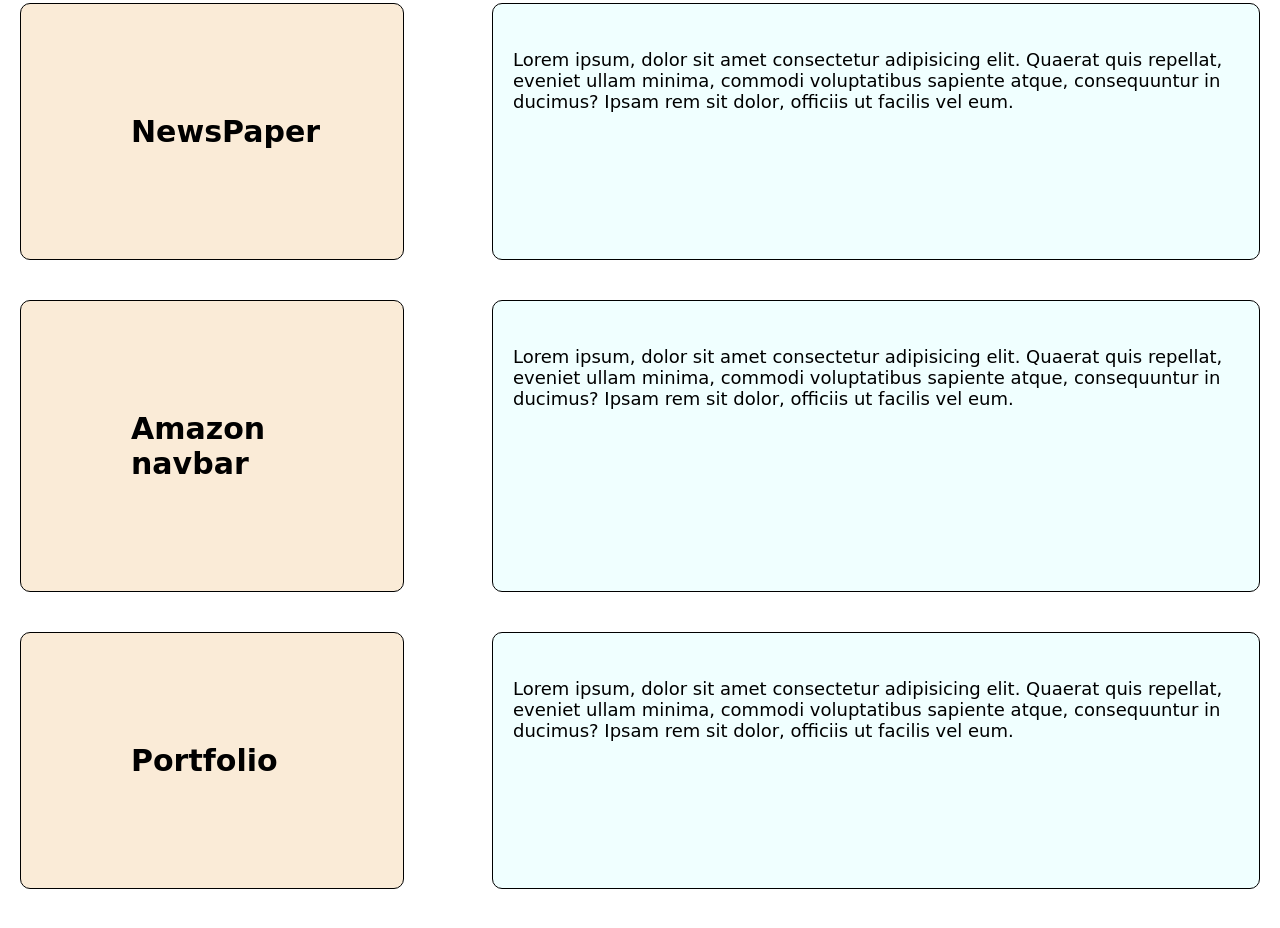
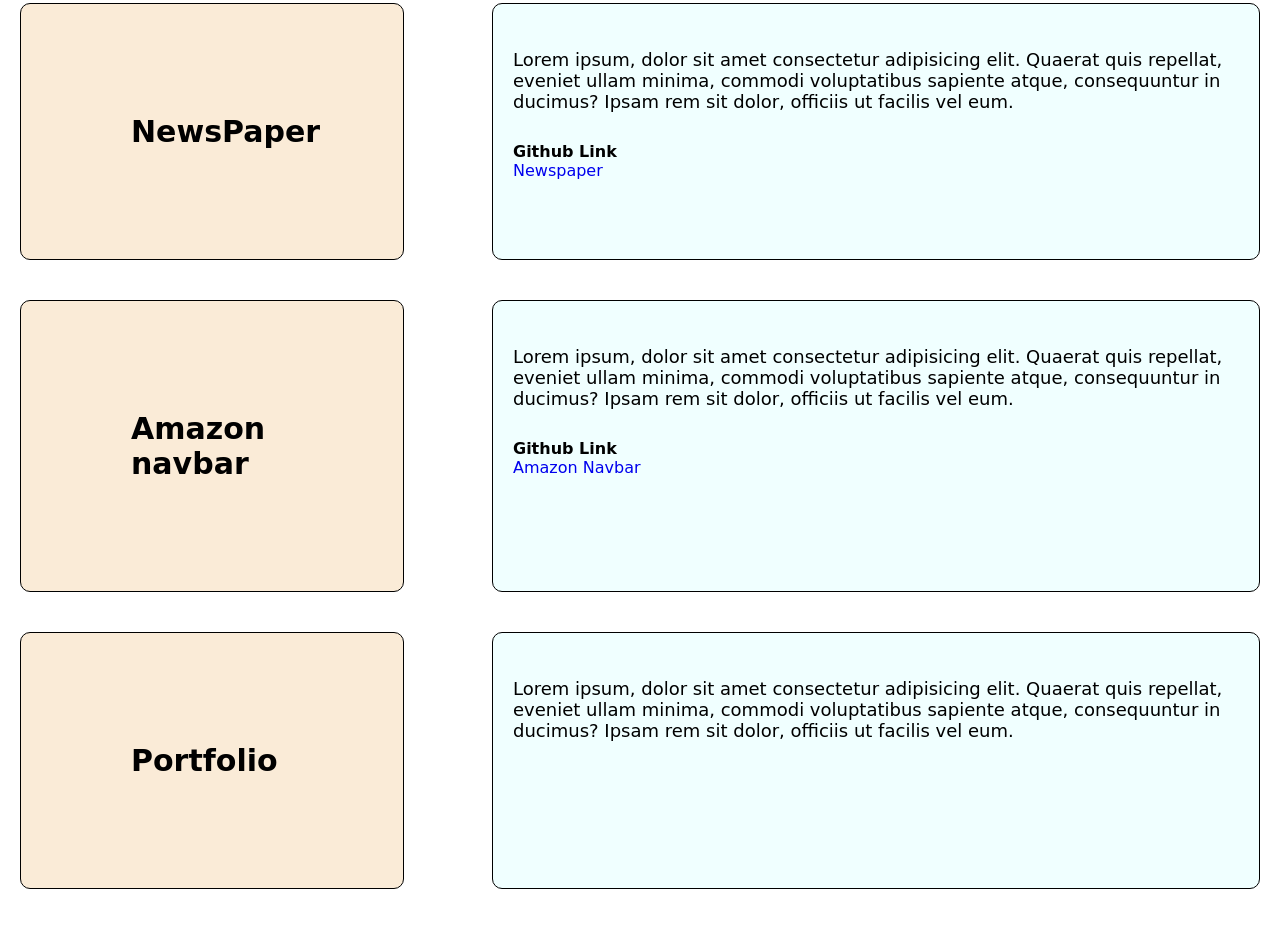
Before and after one commit to Adithyavinod003/portfolio, a plain HTML site: page index.html in a window 1280 px wide. Shown: the part 1603-2531 px from the top of the page. Drawn offline with Linux system fonts and the light colour scheme; a web font is replaced by a local one.

Commit message:
first commit

```diff
--- a/index.html
+++ b/index.html
@@ -79,6 +79,7 @@
             </div>
             <div class="discription-box">
                 <p>Lorem ipsum, dolor sit amet consectetur adipisicing elit. Quaerat quis repellat, eveniet ullam minima, commodi voluptatibus sapiente atque, consequuntur in ducimus? Ipsam rem sit dolor, officiis ut facilis vel eum.</p>
+                <h4>Github Link</h4><a href="https://github.com/Adithyavinod003/newspaper">Newspaper</a>
             </div>
         </div>
         <div class="container2">
@@ -87,6 +88,7 @@
                 </div>
                 <div class="discription-box1">
                     <p>Lorem ipsum, dolor sit amet consectetur adipisicing elit. Quaerat quis repellat, eveniet ullam minima, commodi voluptatibus sapiente atque, consequuntur in ducimus? Ipsam rem sit dolor, officiis ut facilis vel eum.</p>
+                    <h4>Github Link</h4><a href="https://github.com/Adithyavinod003/nav_bar">Amazon Navbar</a>
                 </div>
             </div>
             <div class="container3">
```
